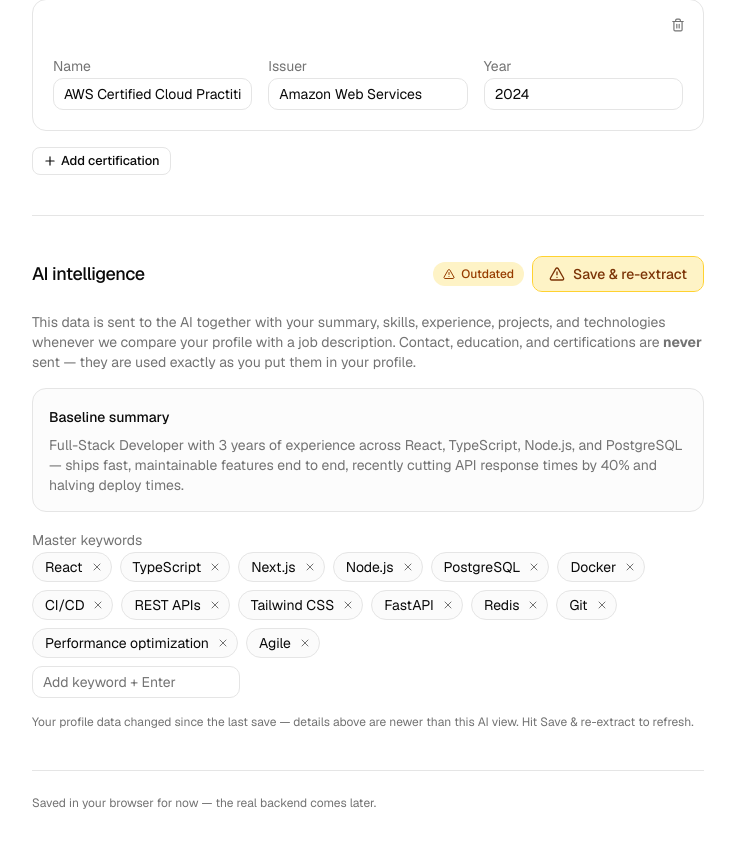
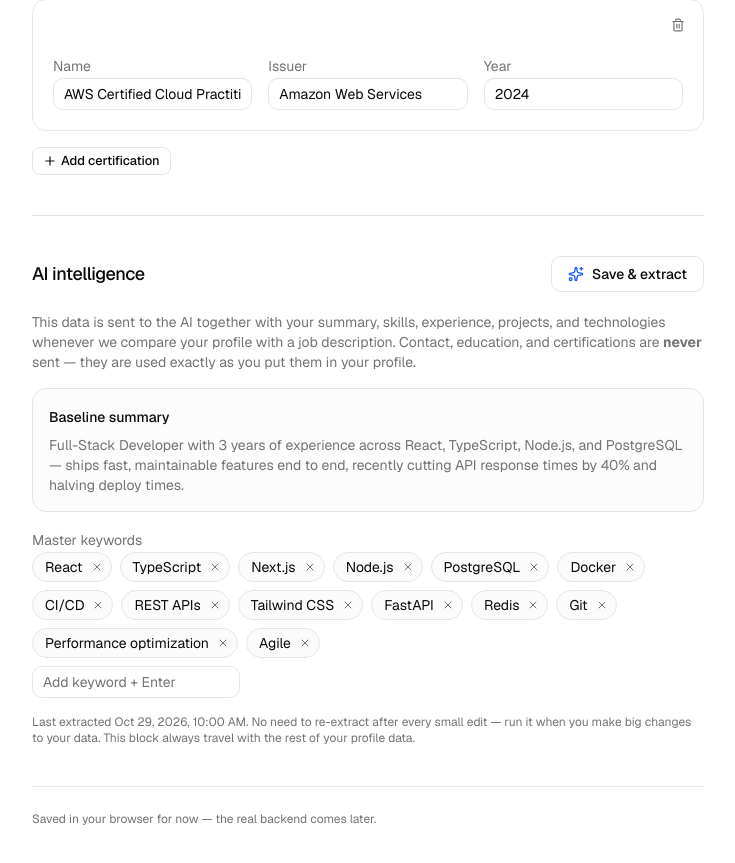
Before and after one commit to B00ZI/CVpolish, a Next.js app in the folder frontend/: page /profile in a window 1280 px wide. Shown: the part 5459-6322 px from the top of the page, without its empty margins (360-1095 px from the left). Built offline with nearby package versions, Linux system fonts and the light colour scheme.

Commit message:
Simplify AI intelligence: drop stale tracking, static re-extract note, big top-right Save button

```diff
--- a/frontend/app/profile/profile-editor.tsx
+++ b/frontend/app/profile/profile-editor.tsx
@@ -1,6 +1,6 @@
 "use client";
 
-import { useEffect, useMemo, useRef, useState } from "react";
+import { useEffect, useRef, useState } from "react";
 import Link from "next/link";
 import { ArrowLeft } from "lucide-react";
 import { Button } from "@/components/ui/button";
@@ -107,15 +107,6 @@ export function ProfileEditor() {
   }
 
   const completeness = profileCompleteness(profile);
-
-  // "Outdated" = the profile's current data yields keywords that the stored
-  // AI view doesn't have (skills / technologies / tech stacks changed).
-  const extractedStale = useMemo(() => {
-    const ai = profile.aiIntelligence;
-    if (!ai.lastExtractedAt) return true;
-    const derived = mockExtractIntelligence(profile).masterKeywords;
-    return derived.some((k) => !ai.masterKeywords.includes(k));
-  }, [profile]);
 
   function reset() {
     try {
@@ -258,7 +249,6 @@ export function ProfileEditor() {
             profile={profile}
             update={update}
             busy={aiBusy === "intelligence"}
-            stale={extractedStale}
             onExtract={async () => {
               setAiBusy("intelligence");
               await withDelay(null, 1400);
--- a/frontend/app/profile/profile-sections.tsx
+++ b/frontend/app/profile/profile-sections.tsx
@@ -1,5 +1,5 @@
 import { useEffect, useState, type ReactNode } from "react";
-import { Loader2, Plus, Sparkles, Trash2, TriangleAlert, X } from "lucide-react";
+import { Loader2, Plus, Sparkles, Trash2, X } from "lucide-react";
 import { Button } from "@/components/ui/button";
 import { Input } from "@/components/ui/input";
 import { Textarea } from "@/components/ui/textarea";
@@ -887,14 +887,11 @@ export function AiIntelligenceSection({
   profile,
   update,
   busy,
-  stale,
   onExtract,
 }: {
   profile: MasterProfile;
   update: Update;
   busy: boolean;
-  /** True when the profile data changed since the last extraction. */
-  stale: boolean;
   onExtract: () => void;
 }) {
   const ai = profile.aiIntelligence;
@@ -914,34 +911,20 @@ export function AiIntelligenceSection({
       id="ai-intelligence"
       title="AI intelligence"
       action={
-        <div className="flex items-center gap-2">
-          {stale && !busy ? (
-            <span className="inline-flex items-center gap-1.5 rounded-full bg-amber-100 px-2.5 py-1 text-xs font-medium text-amber-800 dark:bg-amber-950 dark:text-amber-300">
-              <TriangleAlert className="h-3 w-3" />
-              Outdated
-            </span>
-          ) : null}
         <Button
           type="button"
-            variant={stale ? "outline" : "default"}
+          variant="outline"
           disabled={busy}
           onClick={onExtract}
-            className={cn(
-              "h-9 gap-2 px-4 text-sm font-medium",
-              stale &&
-                "border-amber-300 bg-amber-100 text-amber-900 hover:bg-amber-200 dark:border-amber-800 dark:bg-amber-900/40 dark:text-amber-200 dark:hover:bg-amber-900/60",
-            )}
+          className="h-9 gap-2 px-4 text-sm font-medium"
         >
           {busy ? (
             <Loader2 className="h-4 w-4 animate-spin" />
-            ) : stale ? (
-              <TriangleAlert className="h-4 w-4" />
           ) : (
             <Sparkles className="h-4 w-4 text-blue-600" />
           )}
-            {busy ? "Extracting…" : stale ? "Save & re-extract" : "Save & extract"}
+          {busy ? "Extracting…" : "Save & extract"}
         </Button>
-        </div>
       }
     >
       <p className="text-sm text-muted-foreground">
@@ -1003,13 +986,10 @@ export function AiIntelligenceSection({
       </div>
 
       <p className="text-xs text-muted-foreground">
-        {stale
-          ? "Your profile data changed since the last save — details above are newer than this AI view. Hit Save & re-extract to refresh."
-          : mounted && extractedAt
-            ? `Last extracted ${extractedAt}. You can always edit the keywords by hand.`
-            : ai.lastExtractedAt
-              ? "Last extracted — you can always edit the keywords by hand."
-              : "Never extracted yet — the backend will run this for real."}
+        {mounted && extractedAt ? `Last extracted ${extractedAt}. ` : ""}
+        No need to re-extract after every small edit — run it when you make
+        big changes to your data. This block always travel with the rest of
+        your profile data.
       </p>
     </Section>
   );
```
Lines whose indentation alone changed are shown as unchanged.
